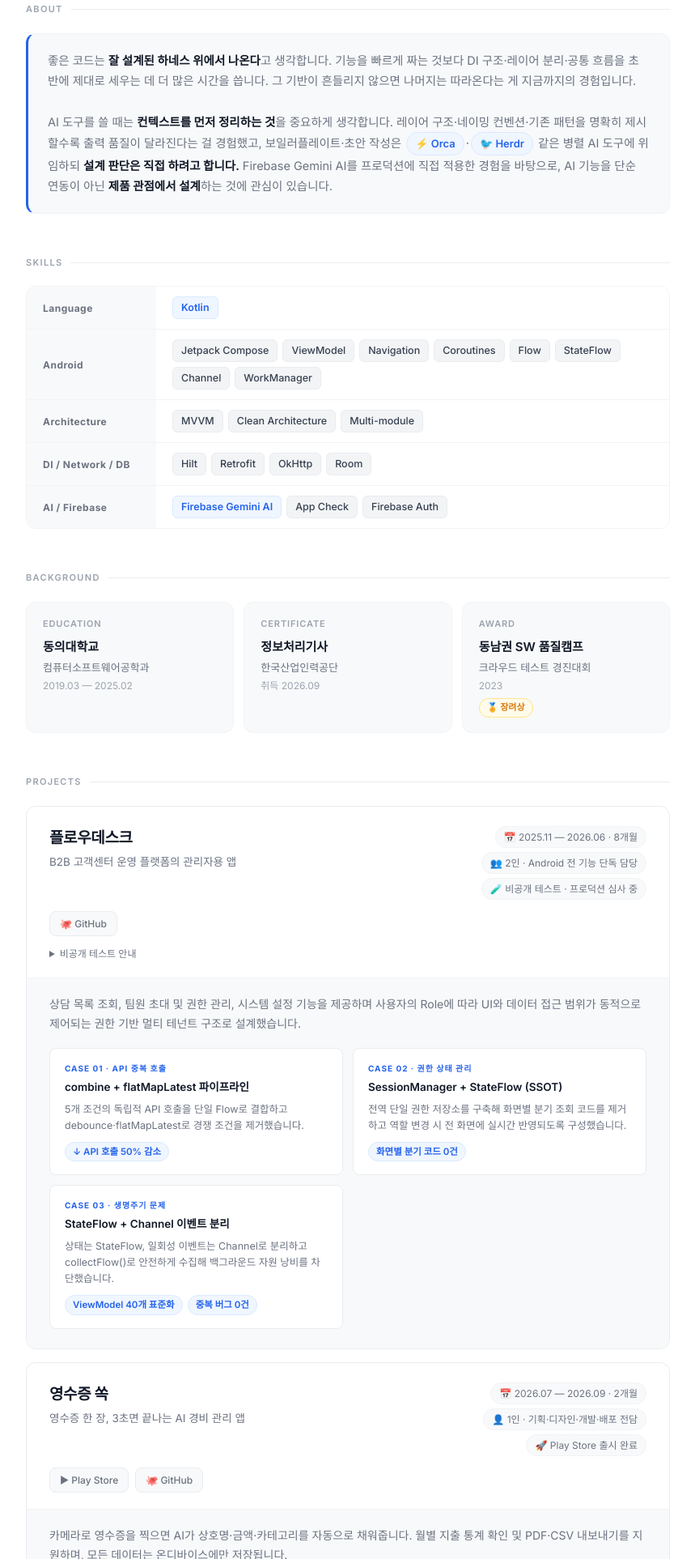
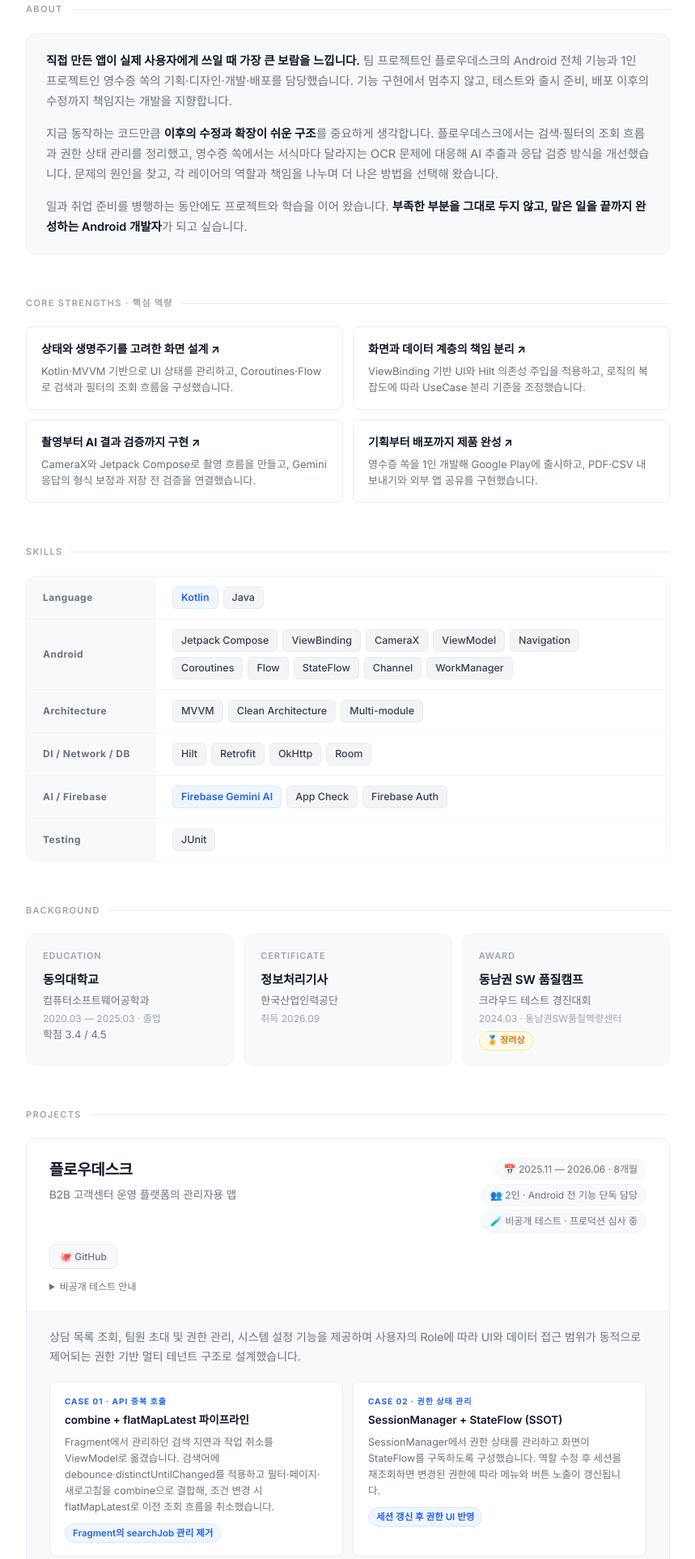
Before and after one commit to cdiff/resume, a plain HTML site: page index.html in a window 1280 px wide. Shown: the part 326-2251 px from the top of the page at 81% size, without its empty margins (210-1069 px from the left). Drawn offline with Linux system fonts and the light colour scheme.

Commit message:
Merge resume narrative and refine project descriptions

```diff
--- a/index.html
+++ b/index.html
@@ -175,7 +175,6 @@
     .about-box {
       background: var(--surface);
       border: 1px solid var(--border-light);
-      border-left: 3px solid var(--accent);
       border-radius: var(--radius);
       padding: 20px 24px;
       margin-bottom: 20px;
@@ -202,6 +201,20 @@
       padding: 2px 10px;
       margin: 0 2px;
     }
+
+    .about-box p + p { margin-top: 14px; }
+    .strengths { list-style: none; display: grid; grid-template-columns: 1fr 1fr; gap: 12px; }
+    .strengths a { display: block; height: 100%; padding: 16px 18px; border: 1px solid var(--border); border-radius: var(--radius-sm); text-decoration: none; color: inherit; }
+    .strengths a:hover { border-color: var(--accent); }
+    .strengths strong { display: block; font-size: 14px; margin-bottom: 5px; }
+    .strengths span { display: block; font-size: 13px; color: var(--text-secondary); }
+    .growth-list { display: grid; gap: 20px; }
+    .growth-list h3 { font-size: 15px; margin-bottom: 5px; }
+    .growth-list p, .approach p { font-size: 14px; color: var(--text-secondary); line-height: 1.8; }
+    .approach { margin-top: 24px; padding: 16px 20px; background: var(--surface); border: 1px solid var(--border-light); border-radius: var(--radius-sm); }
+    .approach summary { cursor: pointer; font-size: 14px; font-weight: 600; }
+    .approach p { margin-top: 12px; }
+    section, .project-card { scroll-margin-top: 24px; }
 
     /* Skills — simple list */
     .skills-table {
@@ -533,6 +546,11 @@
       .header-info h1 { font-size: 28px; }
       .cases-grid { grid-template-columns: 1fr; }
       .skills-categories { grid-template-columns: 1fr; }
+      .strengths { grid-template-columns: 1fr; }
+      .skills-table { grid-template-columns: 100px minmax(0, 1fr); }
+      .project-header, .project-body { padding: 20px; }
+      .project-meta { min-width: 0; }
+      .meta-chip { white-space: normal; }
       footer { flex-direction: column; align-items: flex-start; }
     }
   </style>
@@ -569,17 +587,31 @@
     <p class="section-label">About</p>
     <div class="about-box">
       <p>
-        좋은 코드는 <strong>잘 설계된 하네스 위에서 나온다</strong>고 생각합니다.
-        기능을 빠르게 짜는 것보다 DI 구조·레이어 분리·공통 흐름을 초반에 제대로 세우는 데
-        더 많은 시간을 씁니다. 그 기반이 흔들리지 않으면 나머지는 따라온다는 게 지금까지의 경험입니다.<br><br>
-        AI 도구를 쓸 때는 <strong>컨텍스트를 먼저 정리하는 것</strong>을 중요하게 생각합니다.
-        레이어 구조·네이밍 컨벤션·기존 패턴을 명확히 제시할수록 출력 품질이 달라진다는 걸 경험했고,
-        보일러플레이트·초안 작성은 <span class="about-highlight">⚡ Orca</span>·<span class="about-highlight">🐦 Herdr</span> 같은
-        병렬 AI 도구에 위임하되 <strong>설계 판단은 직접 하려고 합니다.</strong>
-        Firebase Gemini AI를 프로덕션에 직접 적용한 경험을 바탕으로,
-        AI 기능을 단순 연동이 아닌 <strong>제품 관점에서 설계</strong>하는 것에 관심이 있습니다.
+        <strong>직접 만든 앱이 실제 사용자에게 쓰일 때 가장 큰 보람을 느낍니다.</strong>
+        팀 프로젝트인 플로우데스크의 Android 전체 기능과 1인 프로젝트인 영수증 쏙의 기획·디자인·개발·배포를 담당했습니다.
+        기능 구현에서 멈추지 않고, 테스트와 출시 준비, 배포 이후의 수정까지 책임지는 개발을 지향합니다.
+      </p>
+      <p>
+        지금 동작하는 코드만큼 <strong>이후의 수정과 확장이 쉬운 구조</strong>를 중요하게 생각합니다.
+        플로우데스크에서는 검색·필터의 조회 흐름과 권한 상태 관리를 정리했고,
+        영수증 쏙에서는 서식마다 달라지는 OCR 문제에 대응해 AI 추출과 응답 검증 방식을 개선했습니다.
+        문제의 원인을 찾고, 각 레이어의 역할과 책임을 나누며 더 나은 방법을 선택해 왔습니다.
+      </p>
+      <p>
+        일과 취업 준비를 병행하는 동안에도 프로젝트와 학습을 이어 왔습니다.
+        <strong>부족한 부분을 그대로 두지 않고, 맡은 일을 끝까지 완성하는 Android 개발자</strong>가 되고 싶습니다.
       </p>
     </div>
+  </section>
+
+  <section id="strengths">
+    <p class="section-label">Core Strengths · 핵심 역량</p>
+    <ul class="strengths">
+      <li><a href="#flowdesk"><strong>상태와 생명주기를 고려한 화면 설계 ↗</strong><span>Kotlin·MVVM 기반으로 UI 상태를 관리하고, Coroutines·Flow로 검색과 필터의 조회 흐름을 구성했습니다.</span></a></li>
+      <li><a href="#flowdesk"><strong>화면과 데이터 계층의 책임 분리 ↗</strong><span>ViewBinding 기반 UI와 Hilt 의존성 주입을 적용하고, 로직의 복잡도에 따라 UseCase 분리 기준을 조정했습니다.</span></a></li>
+      <li><a href="#receipt"><strong>촬영부터 AI 결과 검증까지 구현 ↗</strong><span>CameraX와 Jetpack Compose로 촬영 흐름을 만들고, Gemini 응답의 형식 보정과 저장 전 검증을 연결했습니다.</span></a></li>
+      <li><a href="#receipt"><strong>기획부터 배포까지 제품 완성 ↗</strong><span>영수증 쏙을 1인 개발해 Google Play에 출시하고, PDF·CSV 내보내기와 외부 앱 공유를 구현했습니다.</span></a></li>
+    </ul>
   </section>
 
   <section id="skills">
@@ -590,6 +622,7 @@
         <span class="sk-cat">Language</span>
         <div class="sk-vals">
           <span class="tag accent">Kotlin</span>
+          <span class="tag">Java</span>
         </div>
       </div>
 
@@ -597,6 +630,8 @@
         <span class="sk-cat">Android</span>
         <div class="sk-vals">
           <span class="tag">Jetpack Compose</span>
+          <span class="tag">ViewBinding</span>
+          <span class="tag">CameraX</span>
           <span class="tag">ViewModel</span>
           <span class="tag">Navigation</span>
           <span class="tag">Coroutines</span>
@@ -635,6 +670,11 @@
         </div>
       </div>
 
+      <div class="sk-row">
+        <span class="sk-cat">Testing</span>
+        <div class="sk-vals"><span class="tag">JUnit</span></div>
+      </div>
+
     </div>
   </section>
 
@@ -645,7 +685,8 @@
         <p class="ic-label">Education</p>
         <h3>동의대학교</h3>
         <p class="ic-sub">컴퓨터소프트웨어공학과</p>
-        <p class="ic-date">2019.03 — 2025.02</p>
+        <p class="ic-date">2020.03 — 2025.03 · 졸업</p>
+        <p class="ic-sub">학점 3.4 / 4.5</p>
       </div>
       <div class="info-card">
         <p class="ic-label">Certificate</p>
@@ -657,7 +698,7 @@
         <p class="ic-label">Award</p>
         <h3>동남권 SW 품질캠프</h3>
         <p class="ic-sub">크라우드 테스트 경진대회</p>
-        <p class="ic-date">2023</p>
+        <p class="ic-date">2024.03 · 동남권SW품질역량센터</p>
         <span class="badge-award">🏅 장려상</span>
       </div>
     </div>
@@ -666,7 +707,7 @@
   <section id="projects">
     <p class="section-label">Projects</p>
 
-    <div class="project-card">
+    <div class="project-card" id="flowdesk">
       <div class="project-header">
         <div class="project-top">
           <div class="project-title-group">
@@ -700,34 +741,33 @@
           <div class="case-card">
             <p class="case-num">CASE 01 · API 중복 호출</p>
             <p class="case-title">combine + flatMapLatest 파이프라인</p>
-            <p class="case-detail">5개 조건의 독립적 API 호출을 단일 Flow로 결합하고 debounce·flatMapLatest로 경쟁 조건을 제거했습니다.</p>
-            <div class="metrics"><span class="metric">↓ API 호출 50% 감소</span></div>
+            <p class="case-detail">Fragment에서 관리하던 검색 지연과 작업 취소를 ViewModel로 옮겼습니다. 검색어에 debounce·distinctUntilChanged를 적용하고 필터·페이지·새로고침을 combine으로 결합해, 조건 변경 시 flatMapLatest로 이전 조회 흐름을 취소했습니다.</p>
+            <div class="metrics"><span class="metric">Fragment의 searchJob 관리 제거</span></div>
           </div>
           <div class="case-card">
             <p class="case-num">CASE 02 · 권한 상태 관리</p>
             <p class="case-title">SessionManager + StateFlow (SSOT)</p>
-            <p class="case-detail">전역 단일 권한 저장소를 구축해 화면별 분기 조회 코드를 제거하고 역할 변경 시 전 화면에 실시간 반영되도록 구성했습니다.</p>
-            <div class="metrics"><span class="metric">화면별 분기 코드 0건</span></div>
+            <p class="case-detail">SessionManager에서 권한 상태를 관리하고 화면이 StateFlow를 구독하도록 구성했습니다. 역할 수정 후 세션을 재조회하면 변경된 권한에 따라 메뉴와 버튼 노출이 갱신됩니다.</p>
+            <div class="metrics"><span class="metric">세션 갱신 후 권한 UI 반영</span></div>
           </div>
           <div class="case-card">
-            <p class="case-num">CASE 03 · 생명주기 문제</p>
-            <p class="case-title">StateFlow + Channel 이벤트 분리</p>
-            <p class="case-detail">상태는 StateFlow, 일회성 이벤트는 Channel로 분리하고 collectFlow()로 안전하게 수집해 백그라운드 자원 낭비를 차단했습니다.</p>
+            <p class="case-num">CASE 03 · 계층별 책임 조정</p>
+            <p class="case-title">복잡한 로직만 UseCase로 분리</p>
+            <p class="case-detail">단순 CRUD까지 UseCase로 나누며 늘어난 전달 파일을 정리했습니다. 단순 요청은 Repository를 호출하고, 상담 캘린더의 조회 범위 계산·날짜별 그룹화·월별 집계는 UseCase로 분리했습니다.</p>
             <div class="metrics">
-              <span class="metric">ViewModel 40개 표준화</span>
-              <span class="metric">중복 버그 0건</span>
+              <span class="metric">로직 복잡도에 따른 책임 분리</span>
             </div>
           </div>
         </div>
       </div>
     </div>
 
-    <div class="project-card">
+    <div class="project-card" id="receipt">
       <div class="project-header">
         <div class="project-top">
           <div class="project-title-group">
             <h2>영수증 쏙</h2>
-            <p class="project-desc">영수증 한 장, 3초면 끝나는 AI 경비 관리 앱</p>
+            <p class="project-desc">영수증 촬영부터 지출 정리·문서 공유까지 지원하는 AI 경비 관리 앱</p>
           </div>
           <div class="project-meta">
             <span class="meta-chip">📅 2026.07 — 2026.09 · 2개월</span>
@@ -742,27 +782,36 @@
       </div>
       <div class="project-body">
         <p class="project-summary">
-          카메라로 영수증을 찍으면 AI가 상호명·금액·카테고리를 자동으로 채워줍니다. 월별 지출 통계 확인 및 PDF·CSV 내보내기를 지원하며, 모든 데이터는 온디바이스에만 저장됩니다.
+          카메라로 촬영한 영수증 이미지를 Firebase Gemini AI로 분석해 상호명·금액·카테고리를 추출합니다. 저장한 영수증 내역은 기기 내 Room DB에서 관리하며, 월별 지출 통계와 PDF·CSV 내보내기를 지원합니다.
         </p>
         <div class="cases-grid">
           <div class="case-card">
             <p class="case-num">CASE 01 · OCR 정확도</p>
             <p class="case-title">ML Kit → 멀티모달 LLM 전환</p>
-            <p class="case-detail">452줄의 하드코딩 정규식을 Firebase Gemini AI + JSON Schema 강제 응답으로 전환하여 서식 누락·오분류 문제를 근본적으로 해결했습니다.</p>
+            <p class="case-detail">서식마다 예외 처리가 늘어나는 좌표·정규식 기반 파싱을 Gemini 이미지 분석과 JSON Schema 기반 응답으로 전환했습니다. AI 결과에도 남는 오분류와 형식 오류에 대응해 품목 기준 분류, 날짜 정규화, 저장 전 검증을 보완했습니다.</p>
             <div class="metrics">
-              <span class="metric">↓ 처리 시간 70% 단축</span>
-              <span class="metric">정규식 452줄 제거</span>
+              <span class="metric">추출 → 형식 보정 → 저장 전 검증</span>
             </div>
           </div>
           <div class="case-card">
-            <p class="case-num">CASE 02 · 데이터 영속성</p>
-            <p class="case-title">Room Migration + Reactive Flow</p>
-            <p class="case-detail">MIGRATION_3_4 격리와 Reactive Flow를 연동해 스키마 변경 시에도 데이터가 유실되지 않도록 구성했습니다.</p>
-            <div class="metrics"><span class="metric">데이터 100% 무손실 검증</span></div>
+            <p class="case-num">CASE 02 · 문서 생성과 공유</p>
+            <p class="case-title">PDF 자동 페이지 분할 + FileProvider</p>
+            <p class="case-detail">한 페이지로 제한되던 지출결의서를 영수증 건수에 따라 나누고 빈 행을 보충해 서식을 유지했습니다. 문서 생성·미리보기는 Dispatchers.IO에서 처리하고, FileProvider의 콘텐츠 URI와 읽기 권한으로 외부 앱 공유를 연결했습니다.</p>
+            <div class="metrics"><span class="metric">여러 페이지 출력 · 외부 앱 공유</span></div>
           </div>
         </div>
       </div>
     </div>
+  </section>
+
+  <section id="growth">
+    <p class="section-label">Growth · 꾸준히 완성하는 태도</p>
+    <div class="growth-list">
+      <div><h3>부족한 부분을 학습으로 채웠습니다</h3><p>군 복무 후 복학하며 학습 시간을 늘리고 부족한 과목을 보완했습니다. 학기마다 성적을 높여 성적 장학금을 받았고, 이 경험을 통해 꾸준한 실천이 결과를 만든다는 것을 배웠습니다.</p></div>
+      <div><h3>일을 병행하며 개발을 이어 왔습니다</h3><p>약 1년 2개월 동안 주 5일 아르바이트와 취업 준비를 병행하며 퇴근 후와 휴일에 프로젝트를 진행했습니다. 정보처리기사를 취득하고 AI 활용 경진대회에 참가했으며, SQLD와 AI POT 1급도 공부하며 학습 범위를 넓혔습니다.</p></div>
+      <div><h3>처음 선택한 방법도 다시 검토합니다</h3><p>플로우데스크에서는 화면별로 흩어진 조회 제어를 Flow로 정리했고, 영수증 쏙에서는 기존 OCR 방식의 한계를 확인해 AI 추출로 전환했습니다. 구현한 뒤에도 결과를 확인하고, 문제가 남으면 원인을 찾아 보완하는 태도로 개발합니다.</p></div>
+    </div>
+    <details class="approach"><summary>AI 도구를 개발에 활용하는 방식</summary><p>레이어 구조·네이밍·기존 패턴을 먼저 정리해 AI 도구에 맥락을 전달합니다. Orca·Herdr 등으로 보일러플레이트와 초안을 작성하되 설계 판단은 직접 하고, 생성된 코드는 기존 구조와 동작에 맞는지 검토합니다. 영수증 쏙에서도 AI 응답을 그대로 저장하지 않고 형식 보정과 검증을 거치도록 구성했습니다.</p></details>
   </section>
 
   <section id="activities">
```
